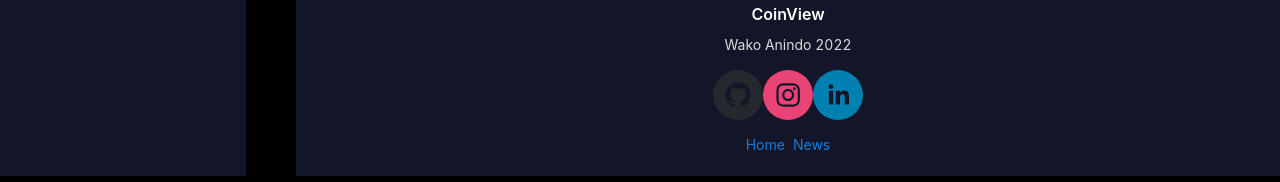
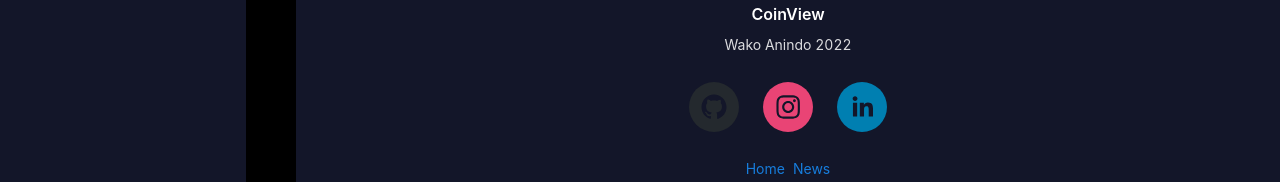
Before and after one commit to Wakodono/wako-solo-capstone, a React (Create React App) app: page /news in a window 1280 px wide. Shown: the part 706-888 px from the top of the page. Built offline with nearby package versions, Linux system fonts and the light colour scheme; no server answers.

Commit message:
Update App.js
Adds stlying changes to SocialIcon(s)

```diff
--- a/src/App.js
+++ b/src/App.js
@@ -48,9 +48,9 @@ const App = () => {
                     Wako Anindo 2022
                 </p>
                 <p>
-                    <SocialIcon url="https://github.com/Wakodono" />
-                    <SocialIcon url="https://instagram.com/wako_iii" />
-                    <SocialIcon url="https://www.linkedin.com/in/wako-anindo-02341455/" />
+                    <SocialIcon url="https://github.com/Wakodono" style={{ margin: "12px" }}/>
+                    <SocialIcon url="https://instagram.com/wako_iii" style={{ margin: "12px" }} />
+                    <SocialIcon url="https://www.linkedin.com/in/wako-anindo-02341455/" style={{ margin: "12px" }} />
                 </p>
                 <Space>
                     <Link to="/">Home</Link>
```
